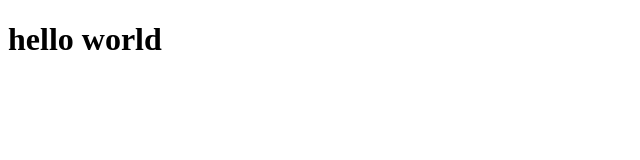
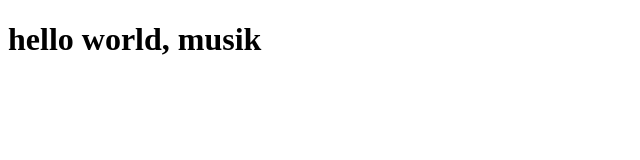
Before and after one commit to emspola/project, a plain HTML site: page index.html in a window 1280 px wide. Shown: the whole page, without its empty margins (0-640 px from the left). Drawn offline with Linux system fonts and the light colour scheme.

Commit message:
second training

```diff
--- a/index.html
+++ b/index.html
@@ -7,7 +7,7 @@
     <title>Document</title>
 </head>
 <body>
-    <h1>hello world</h1>
+    <h1>hello world, musik</h1>
 
 </body>
 </html>
```
